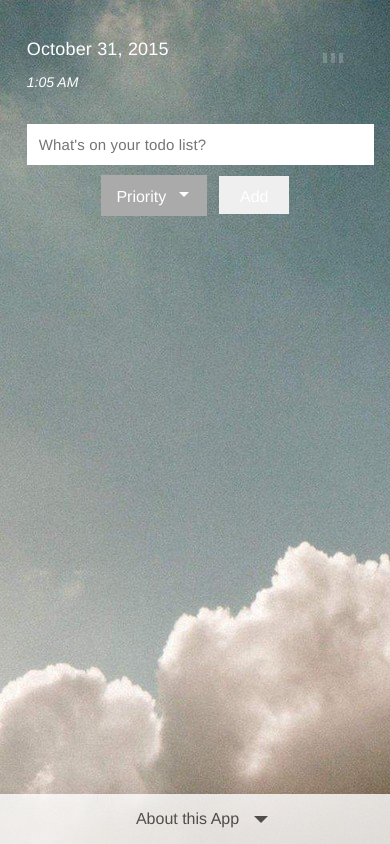
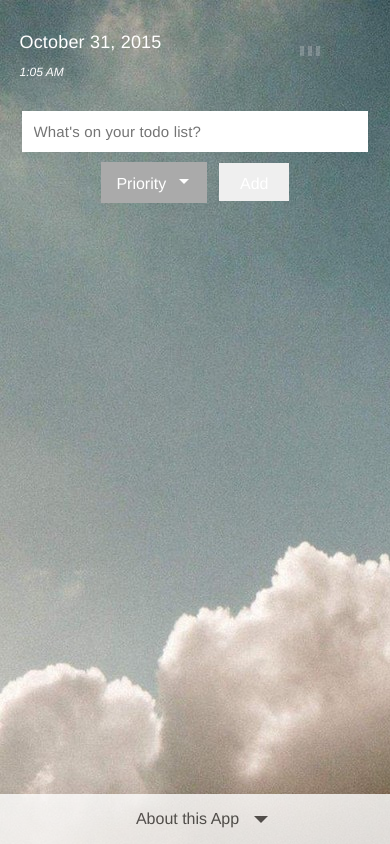
Before and after one commit to ahoef/angular-todo-list-app, a website: page index.html in a window 390 px wide. Drawn offline with nearby package versions, Linux system fonts and the light colour scheme; files that its build step writes are made by us from their sources.

Commit message:
fix mobile header alignment

```diff
--- a/styles/src/_media-queries.scss
+++ b/styles/src/_media-queries.scss
@@ -12,12 +12,14 @@
 
 @media screen and (max-width: 640px) {
 	body {
+		margin: 0;
 		.container {
 			width: 90%;
 			margin-top: 0;
 			form {
 				.input-field {
 					margin-bottom: 10px;
+					width: 92%;
 				}
 				.form-controls {
 					position: relative;
@@ -44,13 +46,22 @@
 				}
 			}
 		}
+		.todo-list {
+			.list-item i {
+				margin-left: 6px;
+			}
+		}
+		.time-date-container {
+			width: 62%;
+		}
 		.dashboard-data-container {
 			margin-bottom: 20px;
 			p {
-				font-size: 14px;
+				font-size: 12px;
 			}
 			.loader{
-			  height: 26px;
+			  height: 18px;
+			  width: 22%;
 			}
 		}
 		.todo-list {
```
